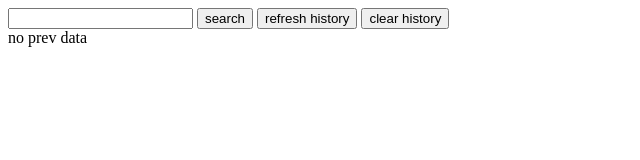
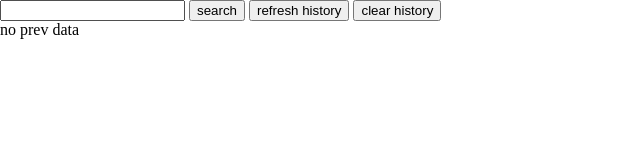
Before and after one commit to Ishant508/homepage, a plain HTML site: page index.html in a window 1280 px wide. Shown: the whole page, without its empty margins (0-640 px from the left). Drawn offline with Linux system fonts and the light colour scheme.

Commit message:
new design

```diff
--- /dev/null
+++ b/index.css
@@ -0,0 +1,10 @@
+html,body {
+    padding: 0;
+    margin: 0;
+    box-sizing: border-box;
+   }
+
+#top{
+   /* background-color: white; */
+   z-index: 10;
+}
--- a/index.html
+++ b/index.html
@@ -5,13 +5,22 @@
 	<meta name="viewport" content="width=device-width, initial-scale=1.0">
 	<meta http-equiv="X-UA-Compatible" content="ie=edge">
 	<title>Document</title>
-	<script src="index.js"></script>
+	<link rel="stylesheet" href="./index.css">
+	<script src="./index.js"></script>
 </head>
 <body>
-	<input id="input" type="text">
-	<button id="setbtn"> search </button>
-	<button id="getbtn"> refresh history</button>
-	<button id="clear">clear history</button>
-	<div id="history"></div>
+
+	<!-- here goes the design -->
+
+
+	<!-- the top part here -->
+	<div id="top">
+		<input id="input" type="text">
+		<button id="setbtn"> search </button>
+		<button id="getbtn"> refresh history</button>
+		<button id="clear">clear history</button>
+		<div id="history"></div>
+	</div>
+
 </body>
 </html>
--- a/index.js
+++ b/index.js
@@ -1,4 +1,5 @@
 window.onload =()=> {
+	console.log("hello")
 	if (typeof(browser) == undefined){
 		console.log("no storage mechanism")
 		return
@@ -49,4 +50,9 @@ window.onload =()=> {
 		localStorage.removeItem("hist_xxx")
 		getbtn.click()
 	}
+
+
+
+	/* the made design thingy*/
+
 }
```
